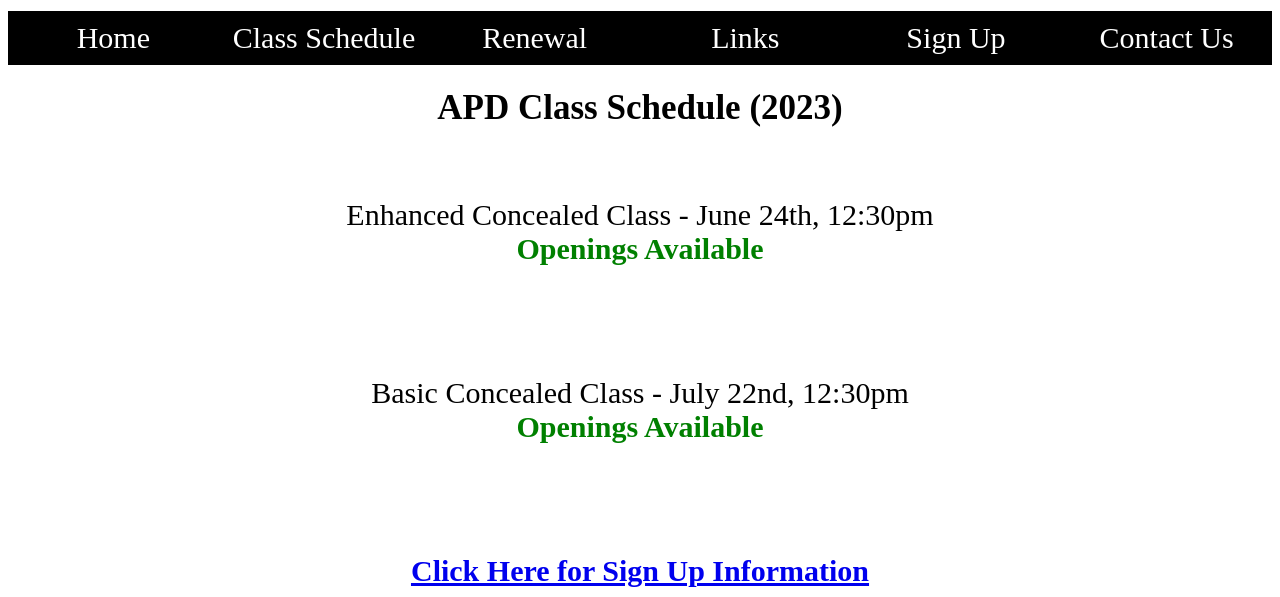
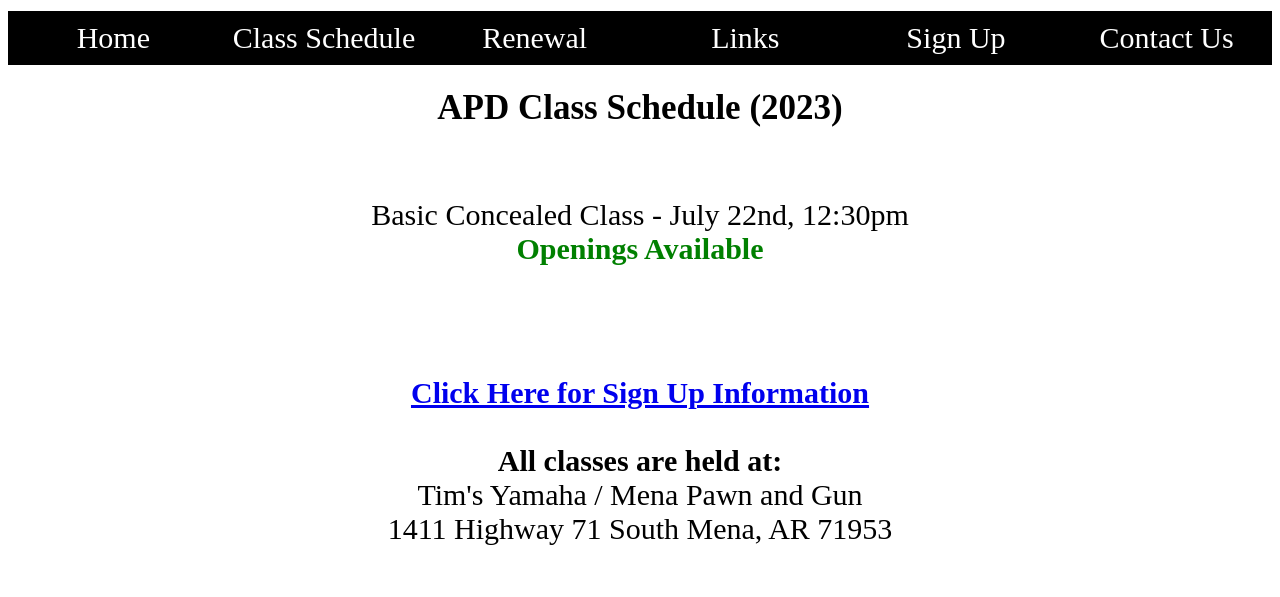
Before and after one commit to trevorkiser/apdwebsite, a plain HTML site: page schedule.html in a window 1280 px wide. Shown: the part 203-800 px from the top of the page. Drawn offline with Linux system fonts and the light colour scheme.

Commit message:
Update schedule.html

```diff
--- a/schedule.html
+++ b/schedule.html
@@ -46,11 +46,6 @@ p.copyright {color: #000000; line-height: 40px; font-size: 0.8em; text-align: ce
     APD Class Schedule (2023)
 </h1>
 <p>
-    Enhanced Concealed Class - June 24th, 12:30pm<br>
-    <span style="color:green;"><b>Openings Available</b></span>
-</p>
-
-<p>
     Basic Concealed Class - July 22nd, 12:30pm<br>
     <span style="color:green;"><b>Openings Available</b></span>
 </p>
```
